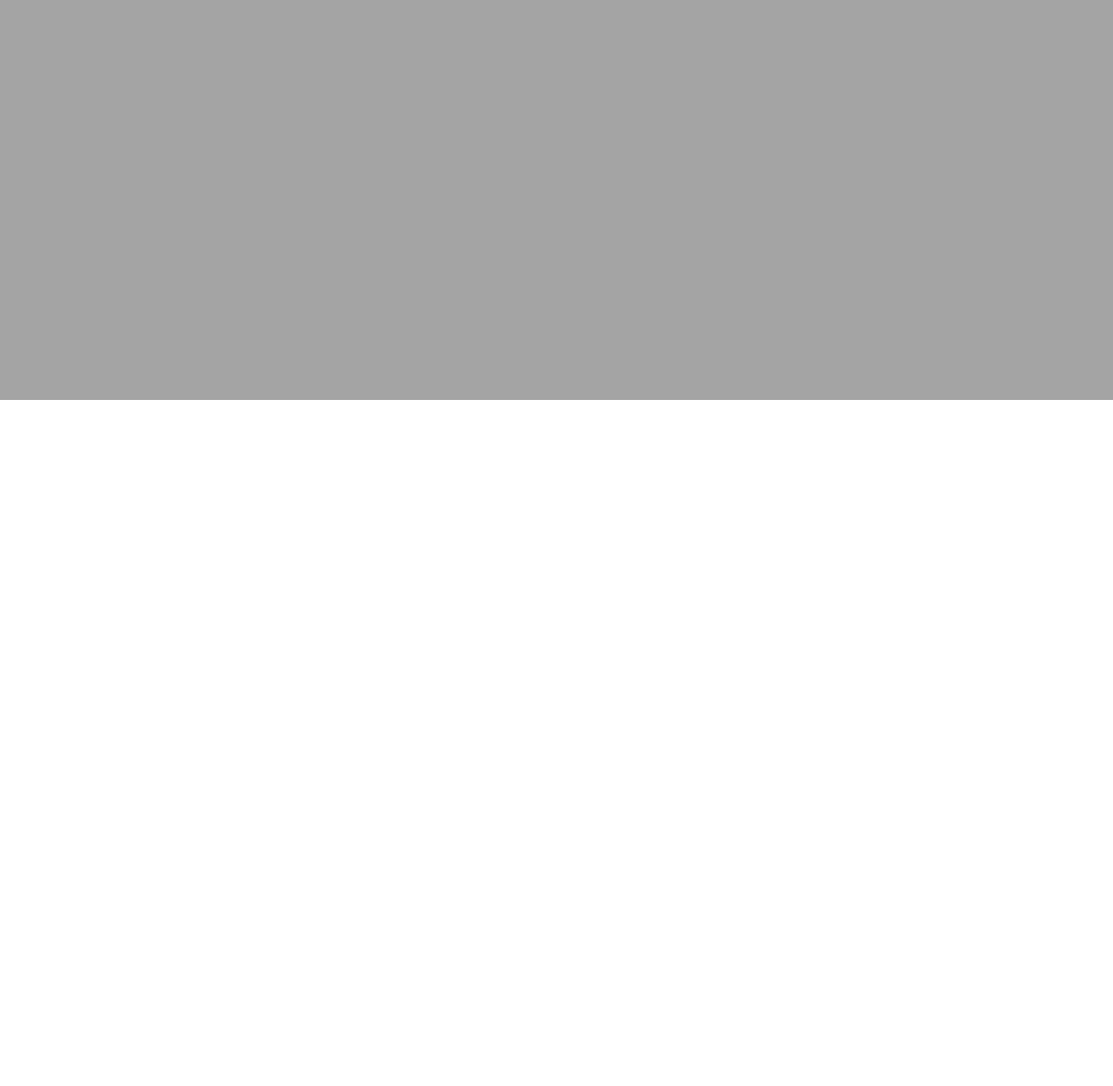
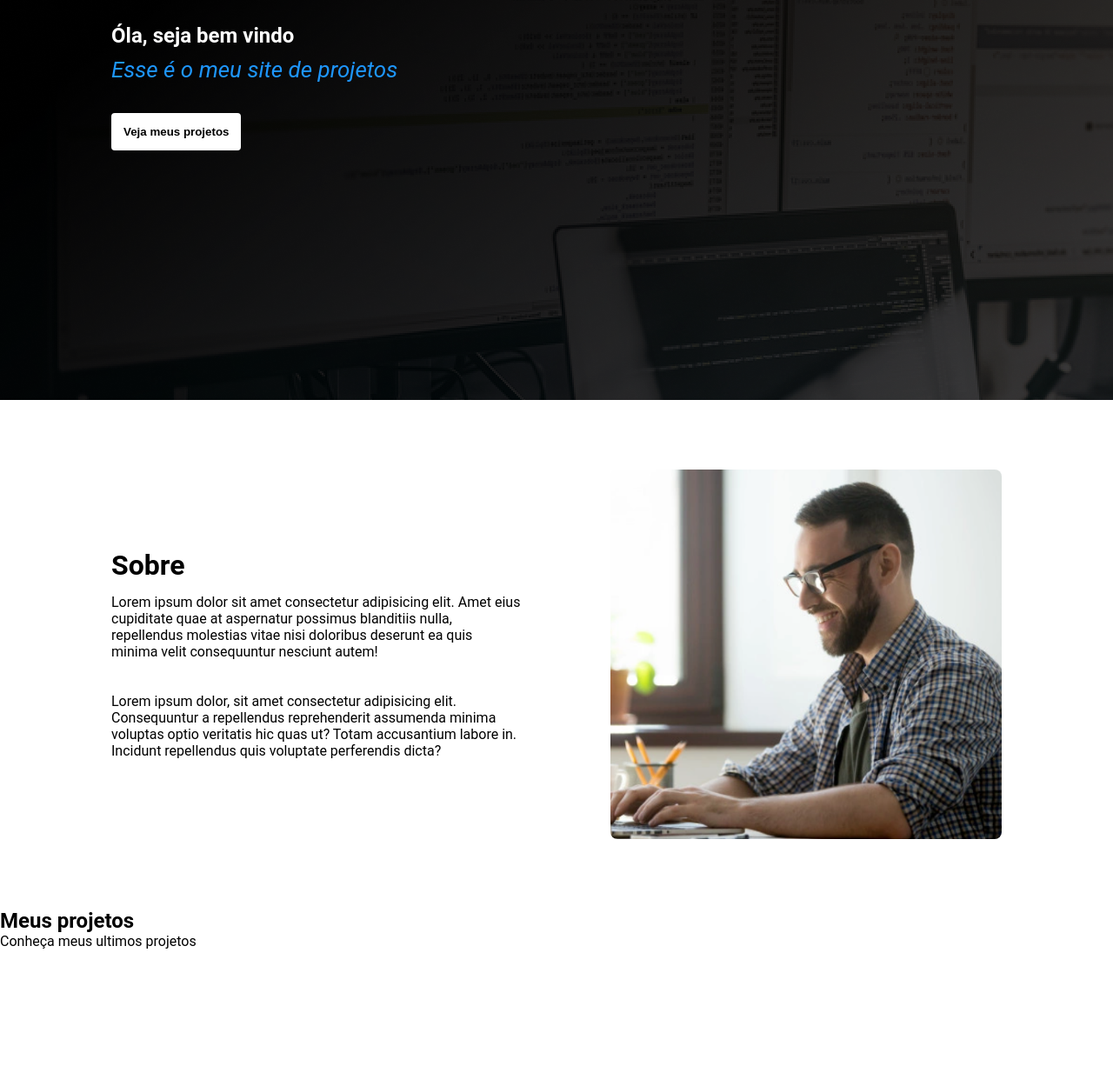
Before and after one commit to robertarayssa834-ship-it/meus-projetos, a plain HTML site: page index.html in a window 1280 px wide. Shown: the part 340-1589 px from the top of the page at 87% size. Before the commit the page ends 800 px from the top, so only its background shows below. Drawn offline with Linux system fonts and the light colour scheme.

Commit message:
projetos

```diff
--- a/css/estilo.css
+++ b/css/estilo.css
@@ -19,7 +19,7 @@ body{
 }
 
 .nav-list{
-    display: flex;
+    display: flex ;
     align-items: center;
     list-style: none;
     margin-right: 24px;
@@ -40,4 +40,75 @@ body{
     width: 100%;
     background-color: #a4a4a4;
     height: calc(100vh - 80px);
+    display: flex;
+    background-image: url("../img/programador.png");
+    align-items: center;
+    padding-left: 10%;
 }
+.main h1{
+    color: #fff;
+    font-size: 24px;
+}
+
+.main p{
+    font-size: 26px;
+    font-style: italic;
+    color: #1e96fc;
+    margin-top: 10px;
+    margin-bottom: 35px;
+}
+.call-to-action{
+    cursor: pointer;
+    background-color: #fff;
+    border: 0px;
+    padding: 14px;
+    border-radius: 4px;
+    font-weight: bold;
+    transition: 0.9s;
+}
+.call-to-action:hover{
+     transform: scale(1.1);
+}
+
+/* FINAL MAIN */
+
+/* INICIO SOBRE */
+
+.sobre{
+    background-color: #fff;
+    width: 100%;
+    padding-left: 10%;
+    padding-right: 10%;
+    padding-top: 80px;
+    padding-bottom: 80px;
+    display: flex;
+    align-items: center;
+    justify-content: space-between;
+}
+
+.sobre div{
+    max-width: 50%;
+    padding-right: 40px;
+}
+
+.sobre  img{
+    max-width: 450px;
+    border-radius: 8px;
+}
+
+.sobre h2{
+    font-size: 32px;
+    margin-bottom: 14px;
+}
+/* FIM SOBRE */
+
+/* INICIO PROJETOS */
+
+.projetos{
+    width: 100%;
+    display: flex;
+    flex-direction: column;
+    align-items: center;
+    justify-content: center;
+    padding: 80px 0;
+}
--- a/index.html
+++ b/index.html
@@ -28,10 +28,42 @@
 
      <!-- INICIO MAIN -->
       <section class="main">
+        <div>
         <h1>Óla, seja bem vindo</h1>
         <p>Esse é o meu site de projetos</p>
-        <a href="#"><button>Veja meus projetos</button></a>
+        <a href="#"><button class="call-to-action">Veja meus projetos</button></a>
+        </div>
+      </section>
+
+      <!-- FINAL MAIN-->
+
+      <!-- INICIO SOBRE-->
+
+      <section class="sobre">
+        <div>
+            <h2>Sobre</h2>
+            <p>Lorem ipsum dolor sit amet consectetur adipisicing elit. Amet eius cupiditate quae at aspernatur possimus blanditiis nulla, repellendus molestias vitae nisi doloribus deserunt ea quis minima velit consequuntur nesciunt autem!</p>
+            <br><br>
+            <p>Lorem ipsum dolor, sit amet consectetur adipisicing elit. Consequuntur a repellendus reprehenderit assumenda minima voluptas optio veritatis hic quas ut? Totam accusantium labore in. Incidunt repellendus quis voluptate perferendis dicta?</p>
+        </div>
+        <img src="img/foto-pc.png" alt="Eu estou programando!">
+      </section>
+
+      <!-- FIM SOBRE-->
+
+      <section class="Projetos">
+        <h2>Meus projetos</h2>
+        <p>Conheça meus ultimos projetos</p>
+        <div class="projetos lista"></div>
+             <img src="img/projeto1.png">
+             <img src="img/projeto2.png">
+             <img src="img/projeto3.png">
+        </divclass="projetos lista">
+             <img src="img/projeto1.png">
+             <img src="img/projeto2.png">
+             <img src="img/projeto3.png">
+        </div>
 
       </section>
-</body>
+    </body>
 </html>
```
Also changed, not shown: img/foto-pc.png (added), img/programador.png (added), img/projeto1.png (added), img/projeto2.png (added), img/projeto3.png (added).
